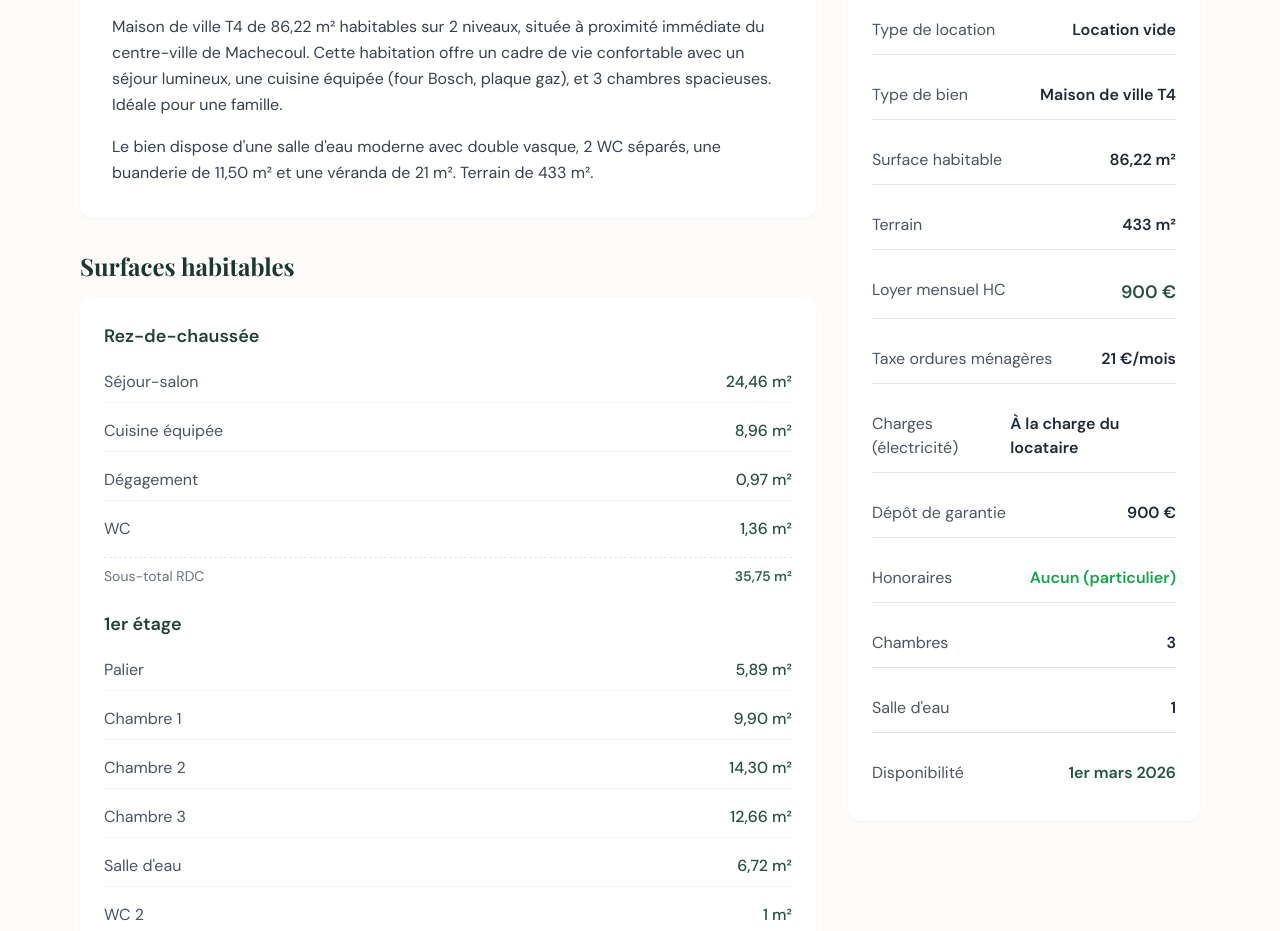
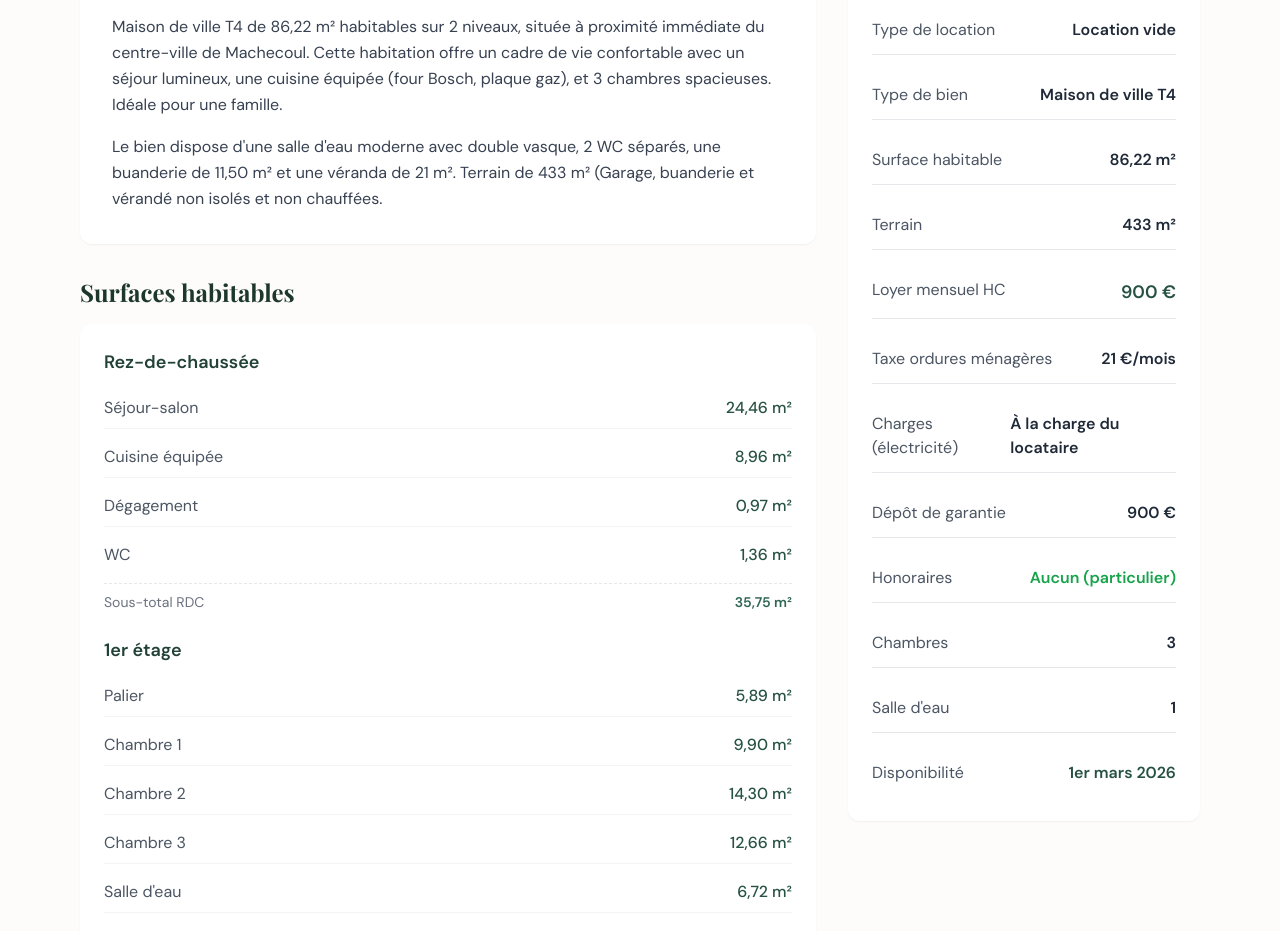
Before and after one commit to Maxime2d/location-machecoul, a Next.js app: page / in a window 1280 px wide. Shown: the part 2160-3091 px from the top of the page. Built offline with nearby package versions, Linux system fonts and the light colour scheme.

Commit message:
Update page.js

```diff
--- a/app/page.js
+++ b/app/page.js
@@ -418,7 +418,7 @@ export default function Home() {
             <h2 className="font-serif text-3xl font-bold text-primary-900 mb-6">Description</h2>
             <div className="bg-white rounded-xl p-8 shadow-sm">
               <p className="text-gray-700 leading-relaxed mb-4">Maison de ville T4 de 86,22 m² habitables sur 2 niveaux, située à proximité immédiate du centre-ville de Machecoul. Cette habitation offre un cadre de vie confortable avec un séjour lumineux, une cuisine équipée (four Bosch, plaque gaz), et 3 chambres spacieuses. Idéale pour une famille.</p>
-              <p className="text-gray-700 leading-relaxed">Le bien dispose d'une salle d'eau moderne avec double vasque, 2 WC séparés, une buanderie de 11,50 m² et une véranda de 21 m². Terrain de 433 m².</p>
+              <p className="text-gray-700 leading-relaxed">Le bien dispose d'une salle d'eau moderne avec double vasque, 2 WC séparés, une buanderie de 11,50 m² et une véranda de 21 m². Terrain de 433 m² (Garage, buanderie et vérandé non isolés et non chauffées.</p>
             </div>
 
             {/* Surfaces */}
```
